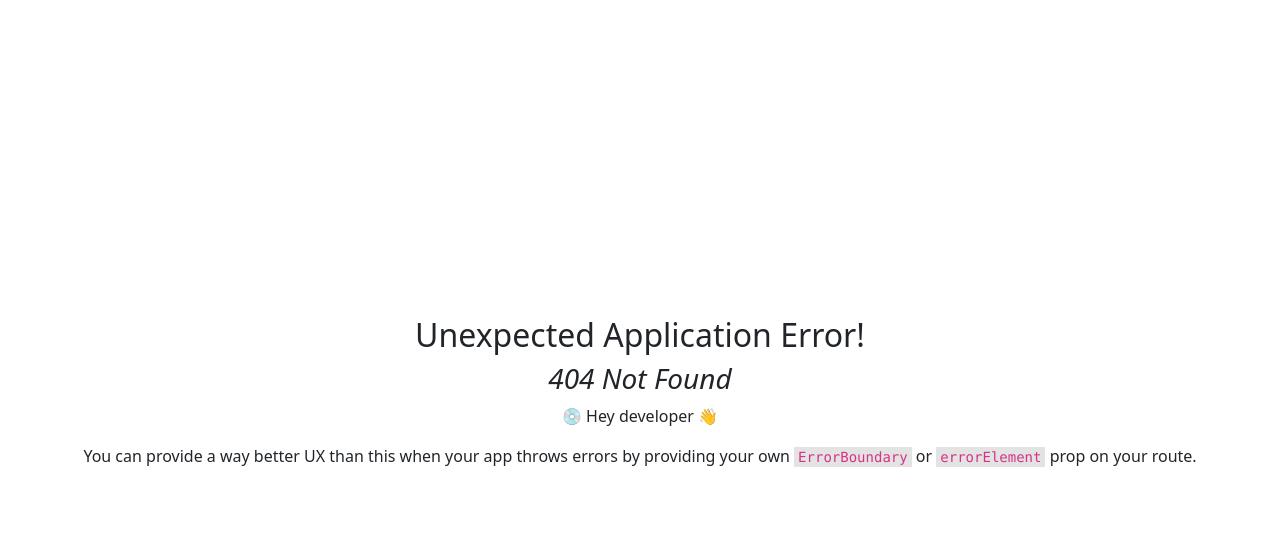
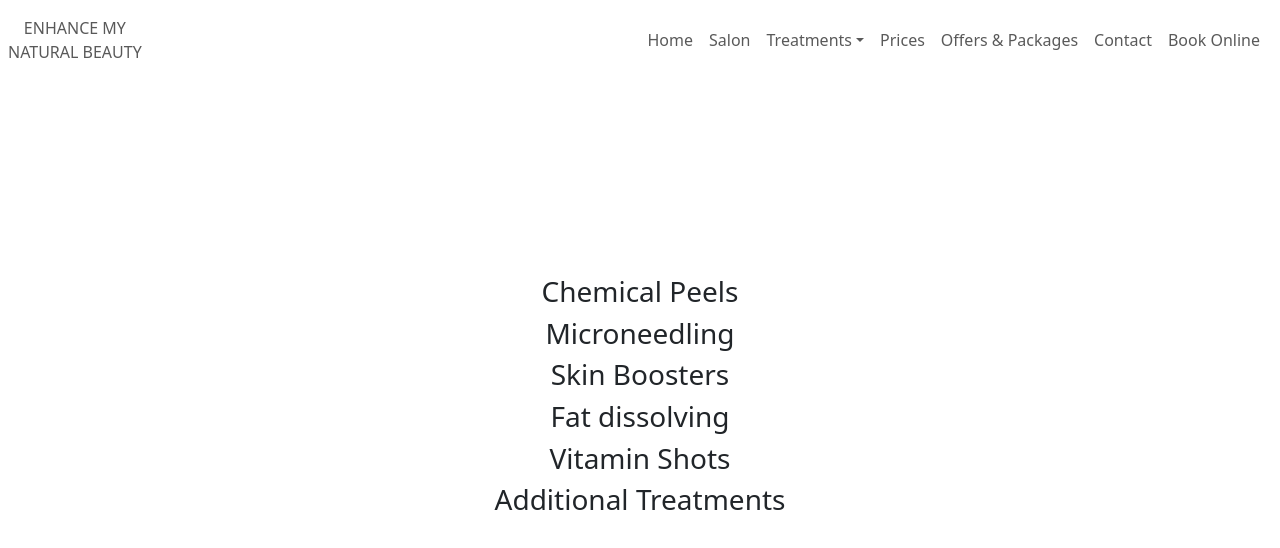
Before and after one commit to aszab1/beauty-page, a React (Vite) app: page /treatments in a window 1280 px wide. Before the commit this address had no page. Shown: the top 548 px of the page. Built offline with nearby package versions, Linux system fonts and the light colour scheme.

Commit message:
added paths to Nav components

```diff
--- a/package.json
+++ b/package.json
@@ -10,6 +10,7 @@
     "preview": "vite preview"
   },
   "dependencies": {
+    "@chakra-ui/icons": "^2.1.1",
     "@chakra-ui/react": "^2.8.2",
     "@emotion/react": "^11.11.4",
     "@emotion/styled": "^11.11.5",
--- a/src/App.jsx
+++ b/src/App.jsx
@@ -1,15 +1,20 @@
 import './App.css'
+import { Outlet, useLocation, useNavigation } from 'react-router-dom'
 import NavBar from './components/Nav'
+import Home from './components/Home'
 
 function App() {
-
+  const location = useLocation()
 
   return (
     <>
     <div>
       <NavBar />
+      <main>
+      {location.pathname === '/' && <Home />}
+      <Outlet />
+      </main>
     </div>
-      <h1>Hello Dee 😘</h1>
     </>
   )
 }
--- /dev/null
+++ b/src/components/Book.jsx
@@ -0,0 +1,9 @@
+
+export default function Book(){
+
+  return(
+    <>
+    <h1>Booking System</h1>
+    </>
+  )
+}
--- /dev/null
+++ b/src/components/ChemicalPeels.jsx
@@ -0,0 +1,10 @@
+
+export default function ChemicalPeels(){
+
+  return(
+    <>
+    <h3>Infini BioAge Peel</h3>
+    <h3>Stayve Seanery Peel</h3>
+    </>
+  )
+}
--- /dev/null
+++ b/src/components/Contact.jsx
@@ -0,0 +1,9 @@
+
+export default function Contact(){
+
+  return(
+    <>
+    <h1>Contact Dalila</h1>
+    </>
+  )
+}
--- /dev/null
+++ b/src/components/Home.jsx
@@ -0,0 +1,9 @@
+
+export default function Home(){
+
+  return(
+    <>
+    <h1>Pic of Dee and room</h1>
+      </>
+  )
+}
--- a/src/components/Nav.jsx
+++ b/src/components/Nav.jsx
@@ -1,6 +1,9 @@
 import Container from 'react-bootstrap/Container'
 import Nav from 'react-bootstrap/Nav'
 import Navbar from 'react-bootstrap/Navbar'
+import { NavDropdown, Dropdown, Button, ButtonGroup } from 'react-bootstrap'
+import { Link } from 'react-router-dom'
+
 
 export default function NavBar() {
 
@@ -9,17 +12,36 @@ export default function NavBar() {
     <Navbar className='navbar' fixed='top' expand='lg'>
         <Container fluid style={{ paddingLeft: 0 }}>
           <Nav className="me-auto">
-            {/* <Nav.Link className='link-name' as={Link} to='/' onClick={scrollToTop}>ENHANCE MY NATURAL BEAUTY</Nav.Link> */}
-            <Nav.Link>ENHANCE MY <br/>NATURAL BEAUTY</Nav.Link>
+            <Nav.Link as={Link} to='/'>ENHANCE MY <br/>NATURAL BEAUTY</Nav.Link>
           </Nav>
           <Nav className='nav-links'>
-            <Nav.Link>Home</Nav.Link>
-            <Nav.Link>Salon</Nav.Link>
-            <Nav.Link>Treatments</Nav.Link>
-            <Nav.Link>Prices</Nav.Link>
-            <Nav.Link>Offers &amp; Packages</Nav.Link>
-            <Nav.Link>Contact</Nav.Link>
-            <Nav.Link>Book Online</Nav.Link>
+            <Nav.Link as={Link} to='/'>Home</Nav.Link>
+            <Nav.Link as={Link} to='/salon'>Salon</Nav.Link>
+
+            <NavDropdown title="Treatments" id="treatments-dropdown">
+            {/* <NavDropdown title="Chemical Peels" id="chemical-peels-dropdown"> */}
+            <Dropdown as={ButtonGroup}>
+      <Button variant="none" as={Link} to='/treatments/chemical-peels'>Chemical Peels</Button>
+            <Dropdown.Toggle split variant="none" id="dropdown-split-basic" />
+
+
+              <Dropdown.Menu>
+              <Dropdown.Item>Infini BioAge Peel</Dropdown.Item>
+              <Dropdown.Item>Stayve Seanery Peel</Dropdown.Item>
+              </Dropdown.Menu>
+        {/* </NavDropdown> */}
+        </Dropdown>
+        <NavDropdown.Item>Microneedling</NavDropdown.Item>
+        <NavDropdown.Item>Skin Boosters</NavDropdown.Item>
+        <NavDropdown.Item>Fat dissolving</NavDropdown.Item>
+        <NavDropdown.Item>Vitamin Shots</NavDropdown.Item>
+        <NavDropdown.Item>Additional Treatments</NavDropdown.Item>
+
+      </NavDropdown>
+            <Nav.Link as={Link} to='/prices'>Prices</Nav.Link>
+            <Nav.Link as={Link} to='offers-packages'>Offers &amp; Packages</Nav.Link>
+            <Nav.Link as={Link} to='/contact'>Contact</Nav.Link>
+            <Nav.Link as={Link} to='/book'>Book Online</Nav.Link>
 
           </Nav>
           </Container>
--- /dev/null
+++ b/src/components/OffersPackages.jsx
@@ -0,0 +1,9 @@
+
+export default function OffersPackages(){
+
+  return(
+    <>
+    <h1>Only Amazing Offers Here</h1>
+    </>
+  )
+}
--- /dev/null
+++ b/src/components/Prices.jsx
@@ -0,0 +1,9 @@
+
+export default function Prices(){
+
+  return(
+    <>
+    <h1>Prices</h1>
+    </>
+  )
+}
--- /dev/null
+++ b/src/components/Salon.jsx
@@ -0,0 +1,9 @@
+
+export default function Salon(){
+
+  return(
+    <>
+    <h1>Salon Info</h1>
+    </>
+  )
+}
--- /dev/null
+++ b/src/components/Treatments.jsx
@@ -0,0 +1,14 @@
+
+export default function Treatments(){
+
+  return(
+    <>
+    <h3>Chemical Peels</h3>
+    <h3>Microneedling</h3>
+    <h3>Skin Boosters</h3>
+    <h3>Fat dissolving</h3>
+    <h3>Vitamin Shots </h3>
+    <h3>Additional Treatments</h3>
+    </>
+  )
+}
```
Also changed, not shown: src/main.jsx (+35 -1 lines), 1 other file (tests, documents, lock files or other folders).
